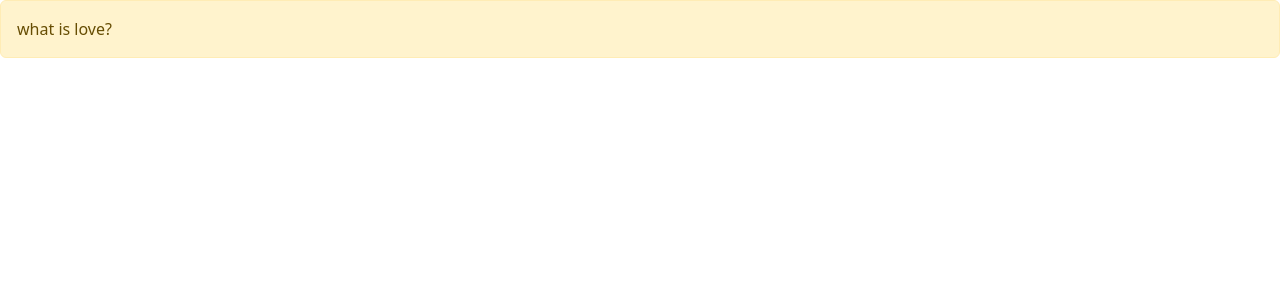
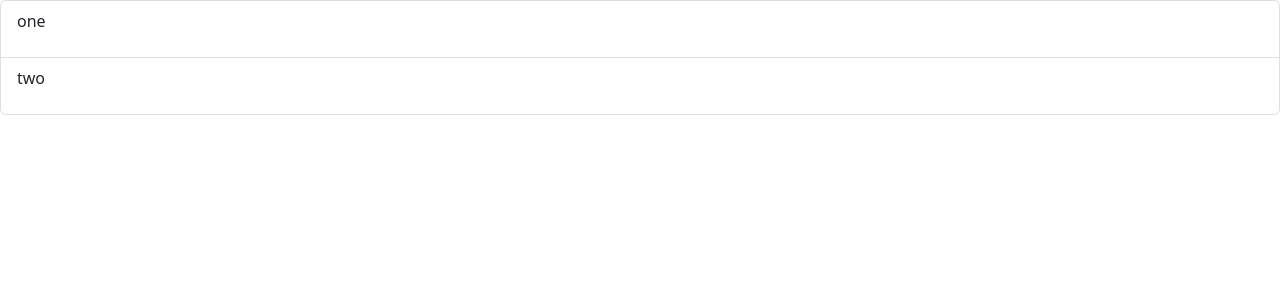
Before and after one commit to Sined21/intro-to-javaScript, a React (Create React App) app: page / in a window 1280 px wide. Shown: the top 300 px of the page. Built offline with nearby package versions, Linux system fonts and the light colour scheme.

Commit message:
feat: dz-82

```diff
--- a/src/App.js
+++ b/src/App.js
@@ -1,10 +1,13 @@
 import 'bootstrap/dist/css/bootstrap.css';
-import Alert from './components/Alert';
+import ListGroup from './components/ListGroup';
 
 function App() {
   return (
     <div className='App'>
-      <Alert type='warning' text='what is love?' />
+      <ListGroup>
+        <p>one</p>
+        <p>two</p>
+      </ListGroup>
     </div>
   );
 }
--- a/src/components/Alert.jsx
+++ /dev/null
@@ -1,15 +0,0 @@
-import React from 'react';
-
-class Alert extends React.Component {
-  render() {
-    return (
-      <div className={`alert alert-${this.props.type}`} role='alert'>{this.props.text}</div>
-    );
-  }
-}
-
-Alert.defaultProps = {
-  type: 'primary'
-};
-
-export default Alert;
--- /dev/null
+++ b/src/components/ListGroup.jsx
@@ -0,0 +1,17 @@
+import React from 'react';
+
+class ListGroup extends React.Component {
+  render() {
+    const { children } = this.props;
+
+    return (
+      <ul className='list-group'>
+        {React.Children.map(children, (child) => {
+          return <li className='list-group-item'>{child}</li>;
+        })}
+      </ul>
+    );
+  }
+}
+
+export default ListGroup;
```
Also changed, not shown: 1 other file (tests, documents, lock files or other folders).
